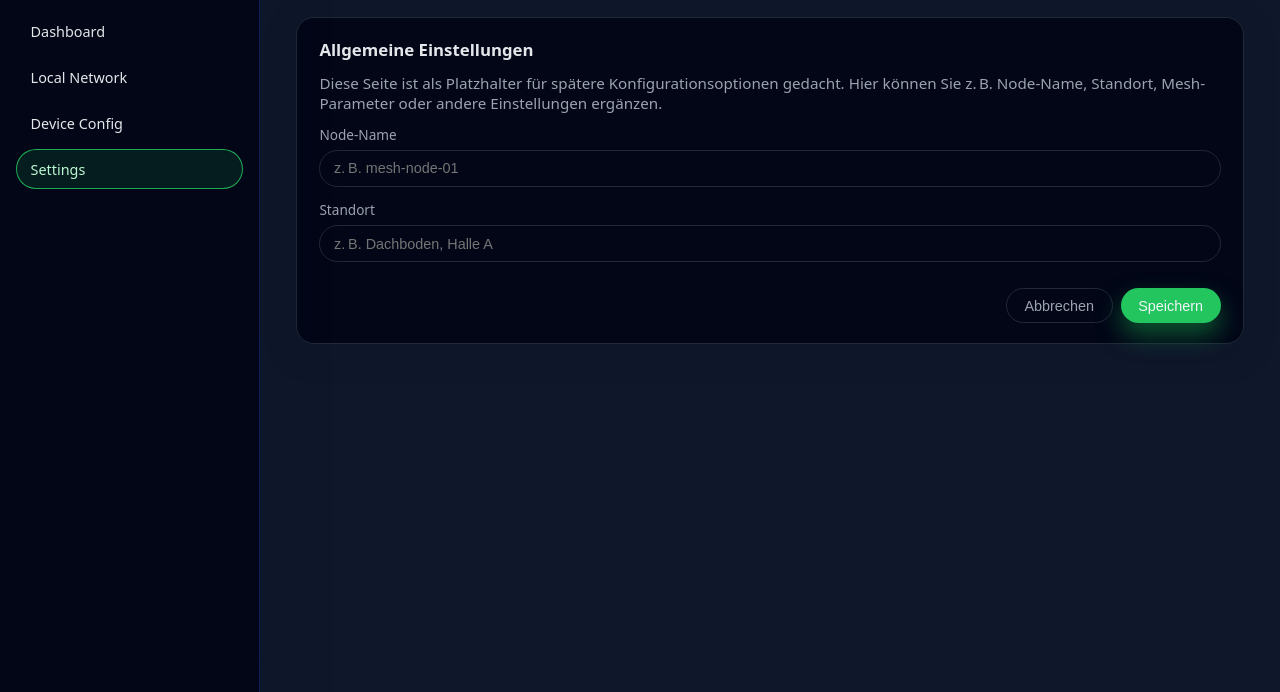
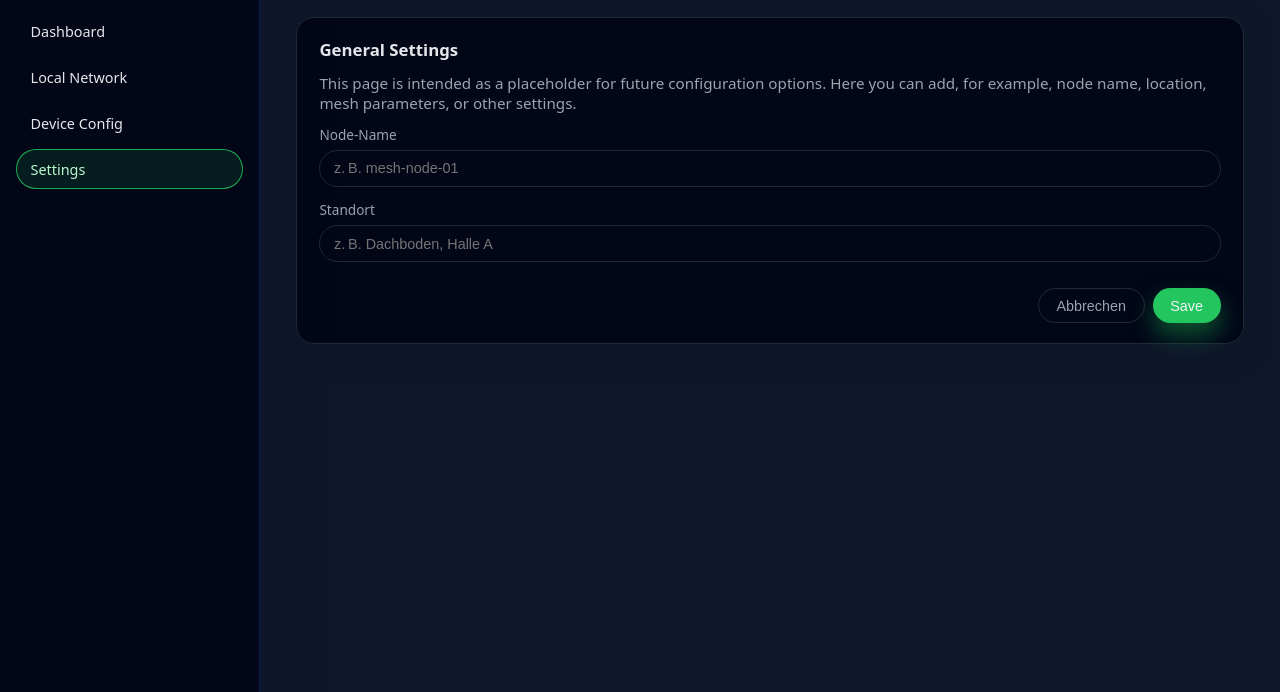
Before and after one commit to orbismesh/ORBIS-Mesh, a Flask app: page /settings in a window 1280 px wide. Shown: the part 108-800 px from the top of the page. Run offline with Flask 3, Linux system fonts and the light colour scheme; the visitor is signed in with stand-in values (Sample User, id 1).

Commit message:
Translation of entries
Translated to English

```diff
--- a/move_me/opt/orbis_data/interface/templates/settings.html
+++ b/move_me/opt/orbis_data/interface/templates/settings.html
@@ -2,11 +2,11 @@
 
 {% block content %}
 <section class="card">
-    <h2 class="card-title">Allgemeine Einstellungen</h2>
+    <h2 class="card-title">General Settings</h2>
     <p class="card-text">
-        Diese Seite ist als Platzhalter für spätere Konfigurationsoptionen gedacht.
-        Hier können Sie z. B. Node-Name, Standort, Mesh-Parameter oder andere
-        Einstellungen ergänzen.
+        This page is intended as a placeholder for future configuration options.
+        Here you can add, for example, node name, location, mesh parameters, or other
+        settings.
     </p>
 
     <form class="form form-inline">
@@ -20,7 +20,7 @@
         </div>
         <div class="form-actions">
             <button type="button" class="btn-secondary">Abbrechen</button>
-            <button type="submit" class="btn-primary">Speichern</button>
+            <button type="submit" class="btn-primary">Save</button>
         </div>
     </form>
 </section>
```
Also changed, not shown: move_me/opt/orbis_data/interface/templates/login.html (+6 -6 lines).
